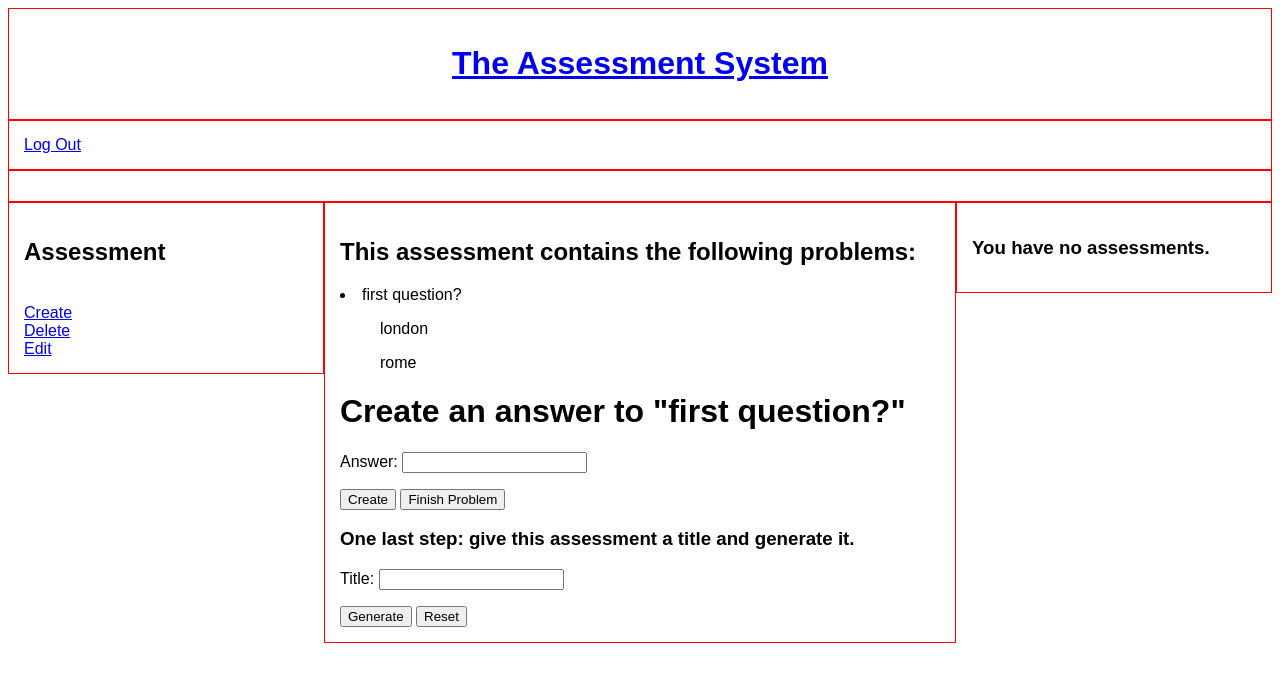
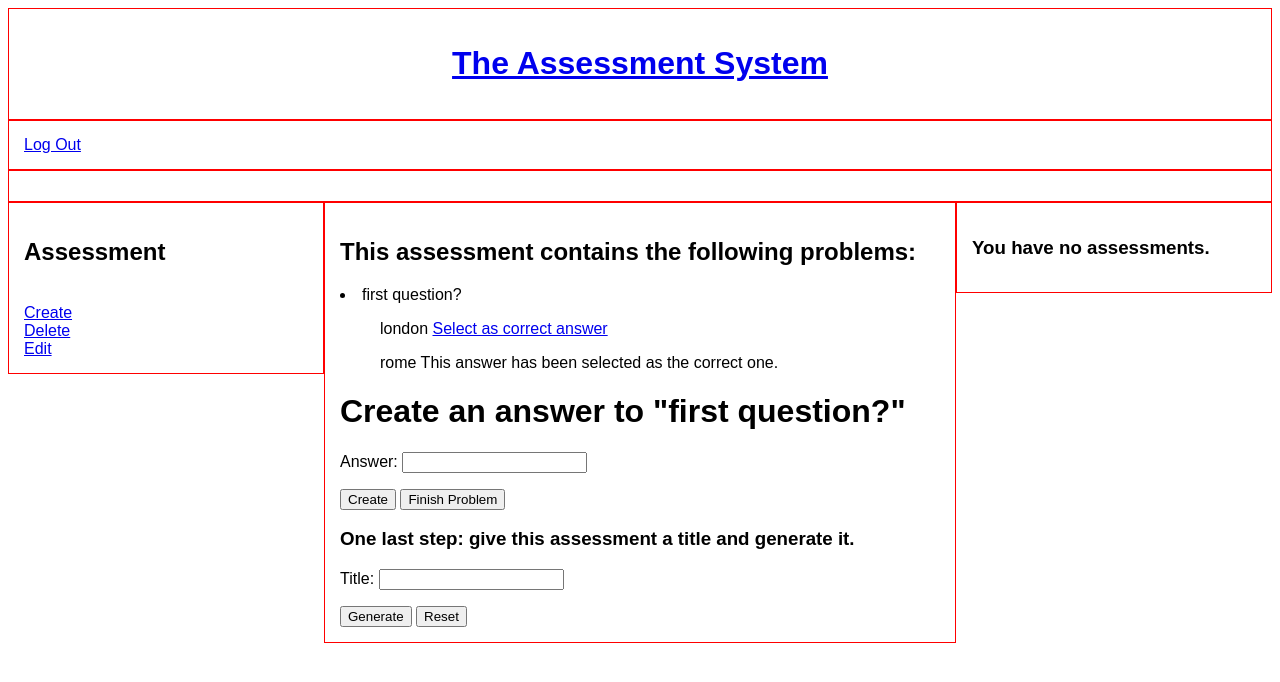
Before and after one commit to Techoplite/assessment-system, a Django app: page /create-assessment/ in a window 1280 px wide. Shown: the top 682 px of the page. Run offline with Django 3.2, Linux system fonts and the light colour scheme; a user stored in the database is signed in; data comes from the database, SQL or seed files in the repository; both versions use the stored data as it was after the commit.

Commit message:
Add link to select correct answer for create assessment

```diff
--- a/assessment/templates/assessment/create_assessment.html
+++ b/assessment/templates/assessment/create_assessment.html
@@ -10,7 +10,14 @@
 {% for problem, answers in problems_and_answers.items %}
 <li>{{ problem }}</li>
 {% for answer in answers %}
-<ul>{{ answer }}</ul>
+<ul>
+    {{ answer }}
+    {% if answer.is_correct_answer == True %}
+    This answer has been selected as the correct one.
+    {% else %}
+    <a href="{% url 'set-correct-answer' answer.id %}">Select as correct answer</a>
+    {% endif %}
+</ul>
 {% endfor %}
 {% endfor %}
 
--- a/assessment/views.py
+++ b/assessment/views.py
@@ -55,7 +55,7 @@
         problem_answers_list = []
         problem_answers_queryset = Answer.objects.filter(creator=current_user, question=problem)
         for problem_answer_object in problem_answers_queryset:
-            problem_answers_list.append(problem_answer_object.answer)
+            problem_answers_list.append(problem_answer_object)
         problems_and_answers.update({problem: problem_answers_list})
 
     # Successfully create answer.
```
Also changed, not shown: db.sqlite3.
